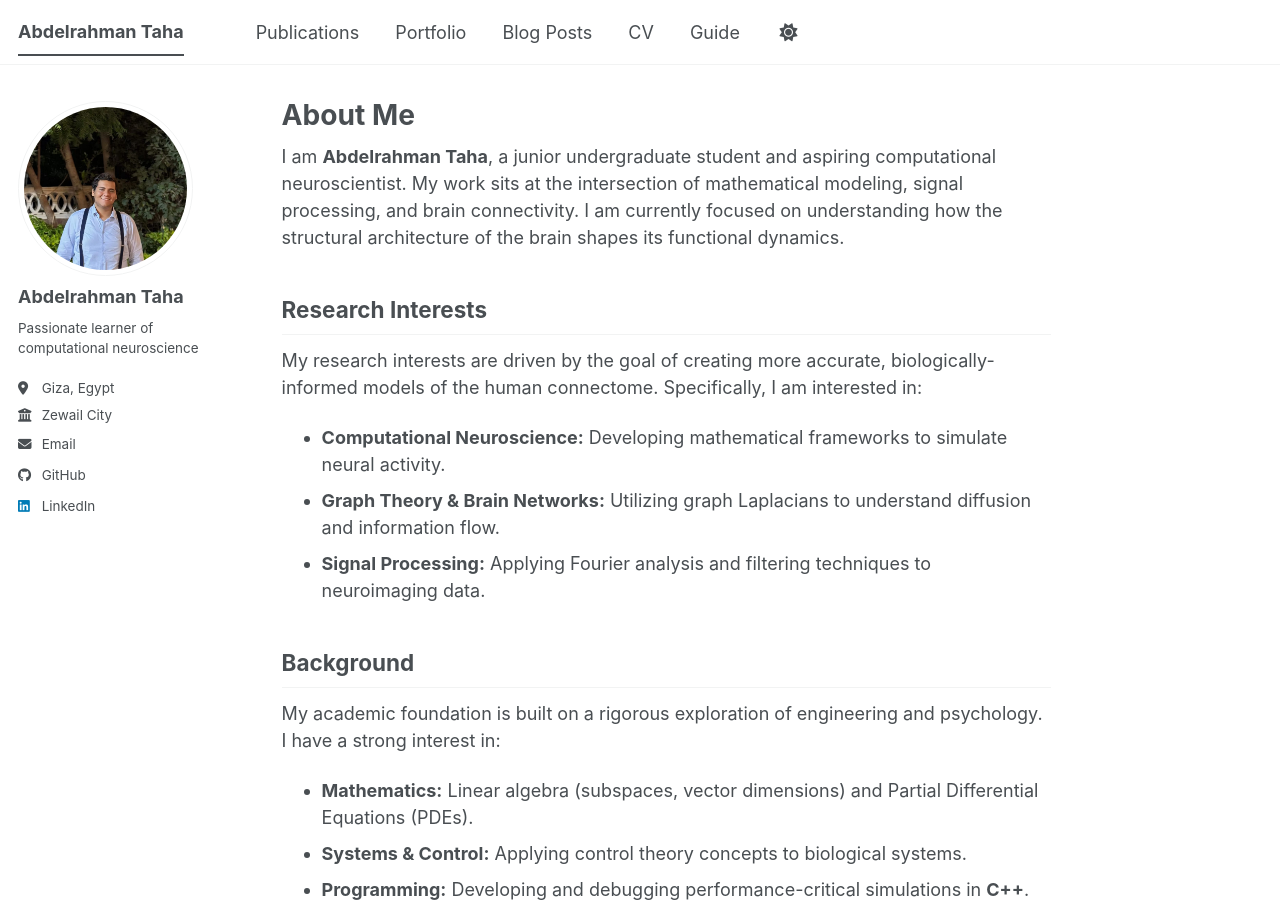
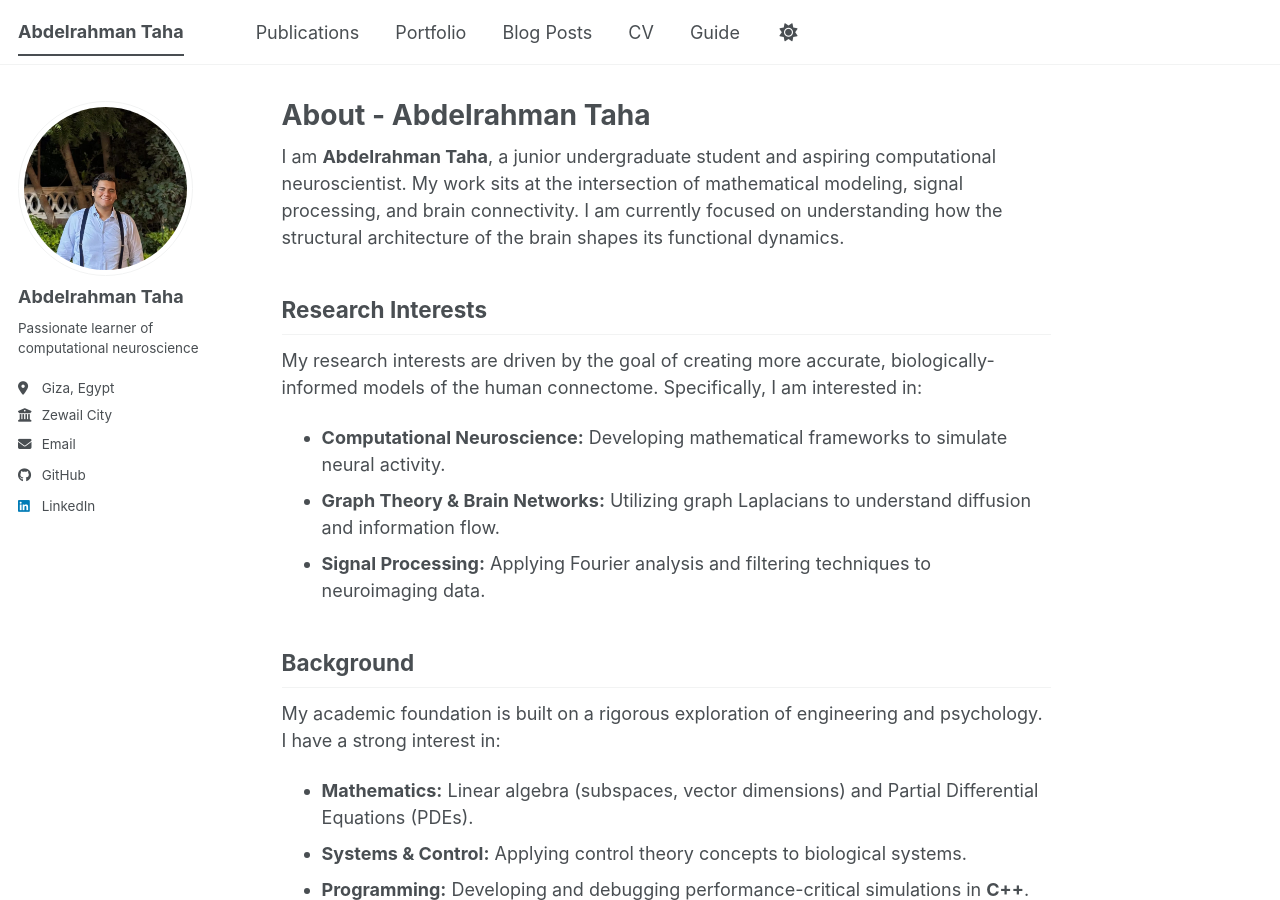
Before and after one commit to Hacker1one/hacker1one.github.io, a Jekyll site: the page built from _pages/about.md, in a window 1280 px wide and 900 px high. Built offline with Jekyll 4.4.1, drawn with Linux system fonts in a browser that asks for light colours; a script bundle is joined from its source files by our own code; library files that are not in the unit come from our copies.

Commit message:
Update about.md

```diff
--- a/_pages/about.md
+++ b/_pages/about.md
@@ -1,6 +1,6 @@
 ---
 permalink: /
-title: "About Me"
+title: "About - Abdelrahman Taha"
 author_profile: true
 redirect_from:
   - /about/
```
